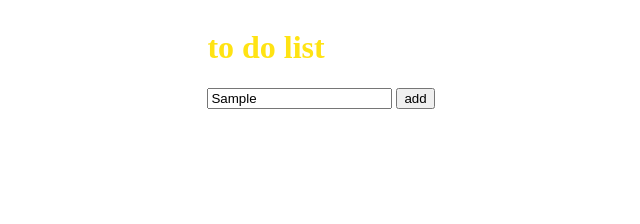
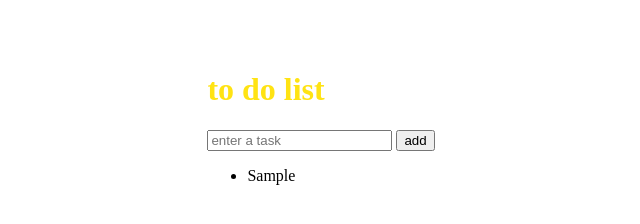
Before and after one commit to tiara787/to-do, a plain HTML site: page index.html in a window 1280 px wide. Both pictures are taken after typing "Sample" into the empty fields and a click on the button "add". Shown: the whole page, without its empty margins (319-959 px from the left). Drawn offline with Linux system fonts and the light colour scheme.

Commit message:
added input box JS

```diff
--- a/index.html
+++ b/index.html
@@ -5,19 +5,22 @@
     <meta name="viewport" content="width=device-width, initial-scale=1.0">
     <title>TO DO LIST</title>
     <link href="style.css" rel="stylesheet">
+
 </head>
 <body>
 
     <div id="list">
     <h1>to do list</h1>
-    <input type="text" placeholder="enter a task"/>
-    <button id="addButton" > add</button>
+    <input type="text" id="inputBox" placeholder="enter a task"/>
+    <button onclick="addTask()">add</button>
     <ul id="taskList">
 
     </ul>
 
     </div>
 
+    <script src="script.js"></script>
+
 
 </body>
 </html>
--- /dev/null
+++ b/script.js
@@ -0,0 +1,16 @@
+const inputBox = document.getElementById("inputBox");
+const taskList = document.getElementById("taskList");
+
+function addTask(){
+    if(inputBox.value == ''){
+        alert("You must write something!");
+    }
+    else{
+        let li = document.createElement("li");
+        li.innerHTML = inputBox.value;
+        taskList.appendChild(li);
+
+    }
+    inputBox.value ='';
+
+}
--- a/style.css
+++ b/style.css
@@ -6,7 +6,9 @@ h1{
 
 
 
+
 body{
+    margin-top: 50px;
     display: flex;
     align-items: center;
     justify-content: center;
```
